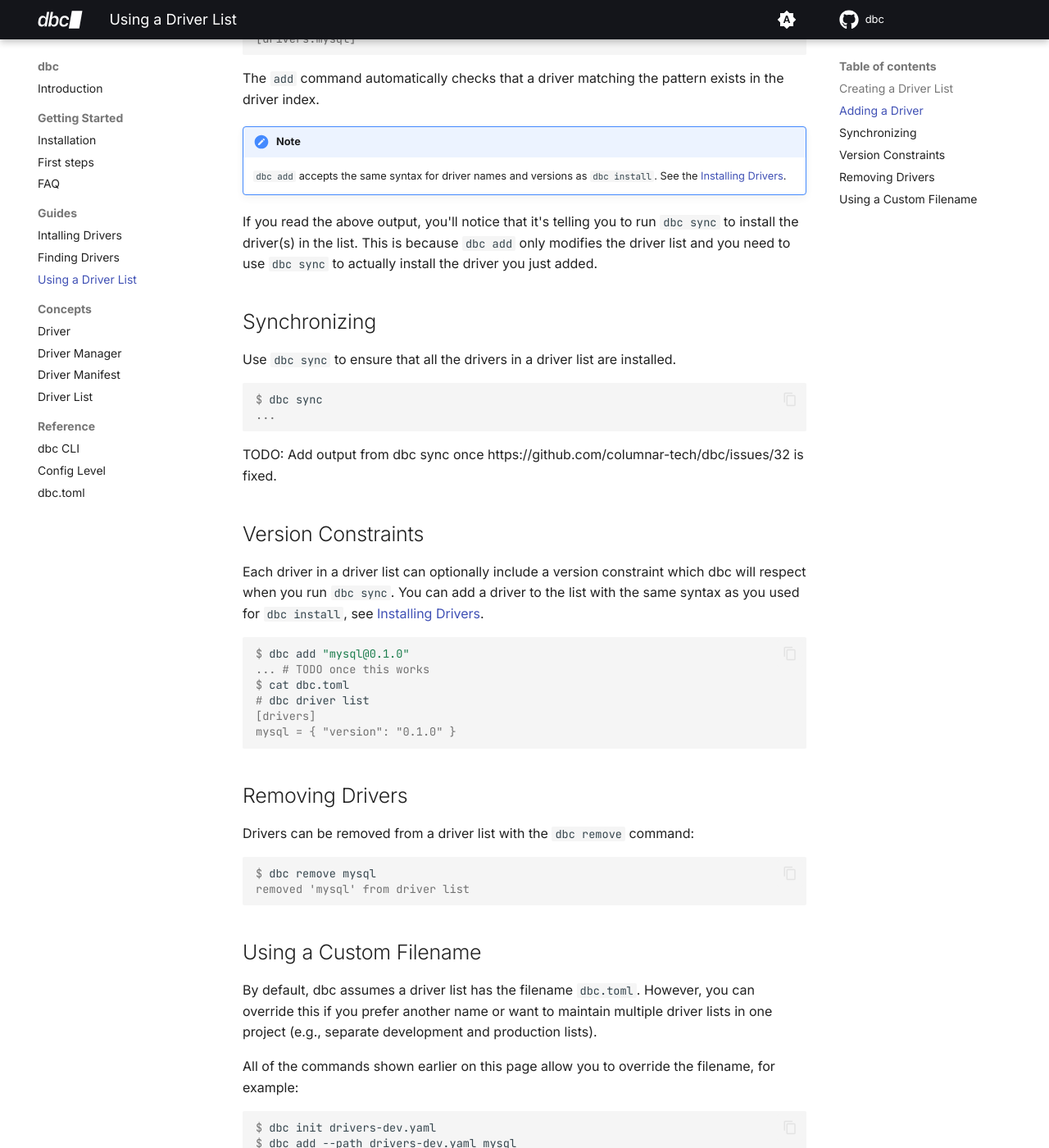
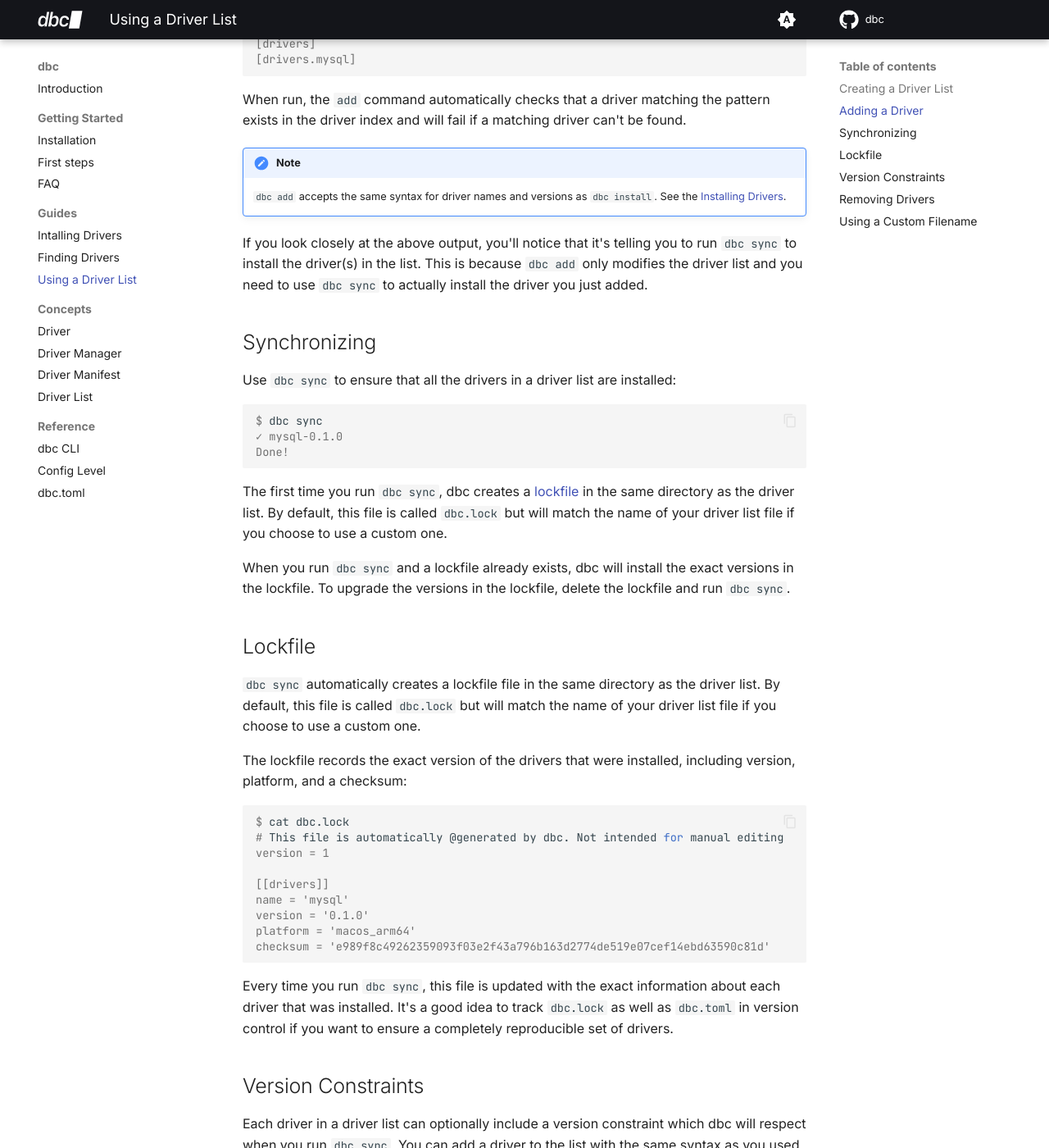
Before and after one commit to columnar-tech/dbc, an MkDocs documentation site: the page built from docs/guides/driver_list.md, in a window 1280 px wide and 1400 px high, scrolled down 1046 px. Shown: the whole window at 82% size. Built offline with MkDocs 1.6.1 and Material for MkDocs 9.7.7, drawn with Linux system fonts in a browser that asks for light colours; plug-ins that fetch from the network failed and are left out; comment, search, counter and statistics services are not loaded; some of the changed text lies outside the part shown.

Commit message:
Finish driver list guide

````diff
--- a/docs/guides/driver_list.md
+++ b/docs/guides/driver_list.md
@@ -26,7 +26,7 @@ $ cat dbc.toml
 
 ```
 
-Driver lists uses the [TOML](https://toml.io) format and contains a TOML table of drivers.
+Driver lists uses the [TOML](https://toml.io) format and contains a TOML table of drivers. See [dbc.toml](../reference/dbc.toml.md) for more detail.
 
 ## Adding a Driver
 
@@ -43,36 +43,64 @@ $ cat dbc.toml
 [drivers.mysql]
 ```
 
-The `add` command automatically checks that a driver matching the pattern exists in the driver index.
+When run, the `add` command automatically checks that a driver matching the pattern exists in the driver index and will fail if a matching driver can't be found.
 
 !!! note
 
     `dbc add` accepts the same syntax for driver names and versions as `dbc install`. See the [Installing Drivers](installing.md).
 
-If you read the above output, you'll notice that it's telling you to run `dbc sync` to install the driver(s) in the list. This is because `dbc add` only modifies the driver list and you need to use `dbc sync` to actually install the driver you just added.
+If you look closely at the above output, you'll notice that it's telling you to run `dbc sync` to install the driver(s) in the list. This is because `dbc add` only modifies the driver list and you need to use `dbc sync` to actually install the driver you just added.
 
 ## Synchronizing
 
-Use `dbc sync` to ensure that all the drivers in a driver list are installed.
+Use `dbc sync` to ensure that all the drivers in a driver list are installed:
 
 ```console
 $ dbc sync
-...
+✓ mysql-0.1.0
+Done!
 ```
 
-TODO: Add output from dbc sync once https://github.com/columnar-tech/dbc/issues/32 is fixed.
+The first time you run `dbc sync`, dbc creates a [lockfile](#lockfile) in the same directory as the driver list.
+By default, this file is called `dbc.lock` but will match the name of your driver list file if you choose to use a custom one.
+
+When you run `dbc sync` and a lockfile already exists, dbc will install the exact versions in the lockfile.
+To upgrade the versions in the lockfile, delete the lockfile and run `dbc sync`.
+
+## Lockfile
+
+`dbc sync` automatically creates a lockfile file in the same directory as the driver list. By default, this file is called `dbc.lock` but will match the name of your driver list file if you choose to use a custom one.
+
+The lockfile records the exact version of the drivers that were installed, including version, platform, and a checksum:
+
+```console
+$ cat dbc.lock
+# This file is automatically @generated by dbc. Not intended for manual editing
+version = 1
+
+[[drivers]]
+name = 'mysql'
+version = '0.1.0'
+platform = 'macos_arm64'
+checksum = 'e989f8c49262359093f03e2f43a796b163d2774de519e07cef14ebd63590c81d'
+```
+
+Every time you run `dbc sync`, this file is updated with the exact information about each driver that was installed.
+It's a good idea to track `dbc.lock` as well as `dbc.toml` in version control if you want to ensure a completely reproducible set of drivers.
 
 ## Version Constraints
 
 Each driver in a driver list can optionally include a version constraint which dbc will respect when you run `dbc sync`. You can add a driver to the list with the same syntax as you used for `dbc install`, see [Installing Drivers](installing.md).
 
 ```console
-$ dbc add "mysql@0.1.0"
-... # TODO once this works
+$ dbc add "mysql=0.1.0"
+added mysql to driver list with constraint =0.1.0
+use `dbc sync` to install the drivers in the list
 $ cat dbc.toml
 # dbc driver list
 [drivers]
-mysql = { "version": "0.1.0" }
+[drivers.mysql]
+version = '=0.1.0'
 ```
 
 ## Removing Drivers
````
